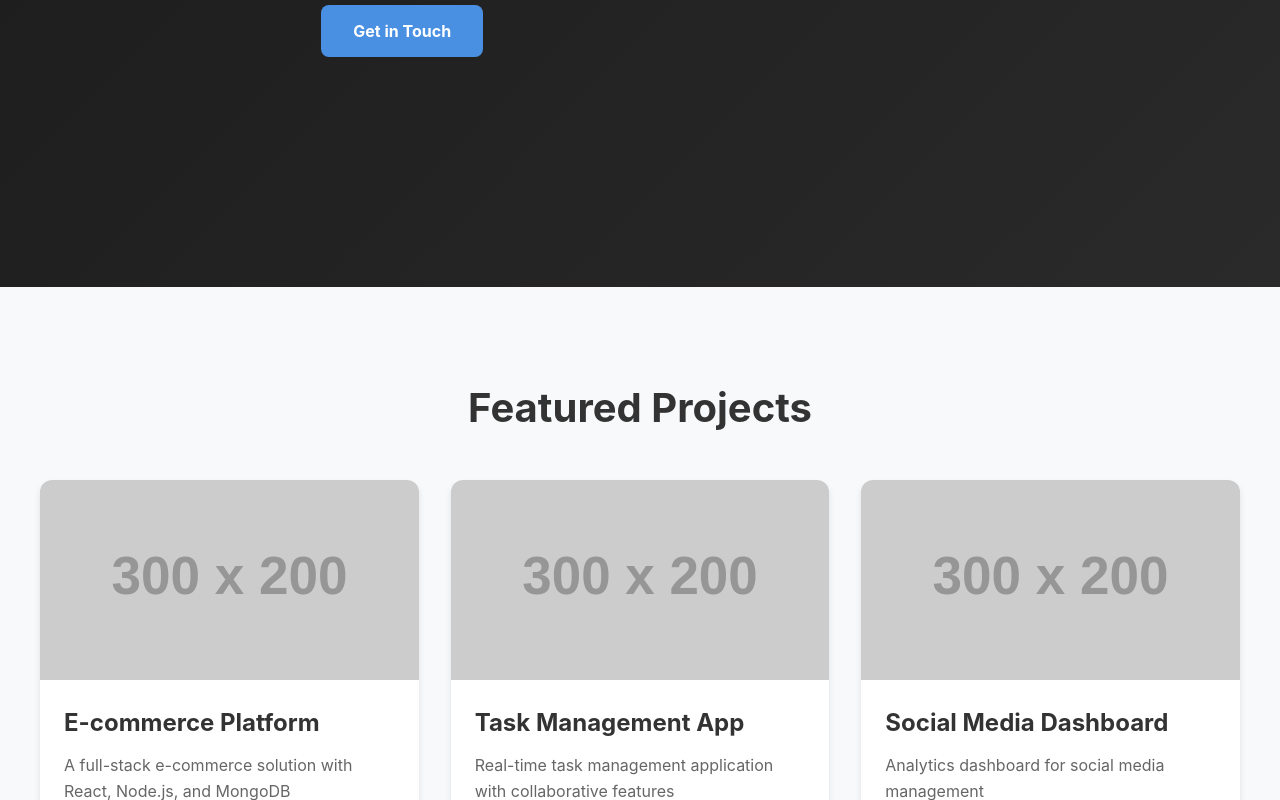
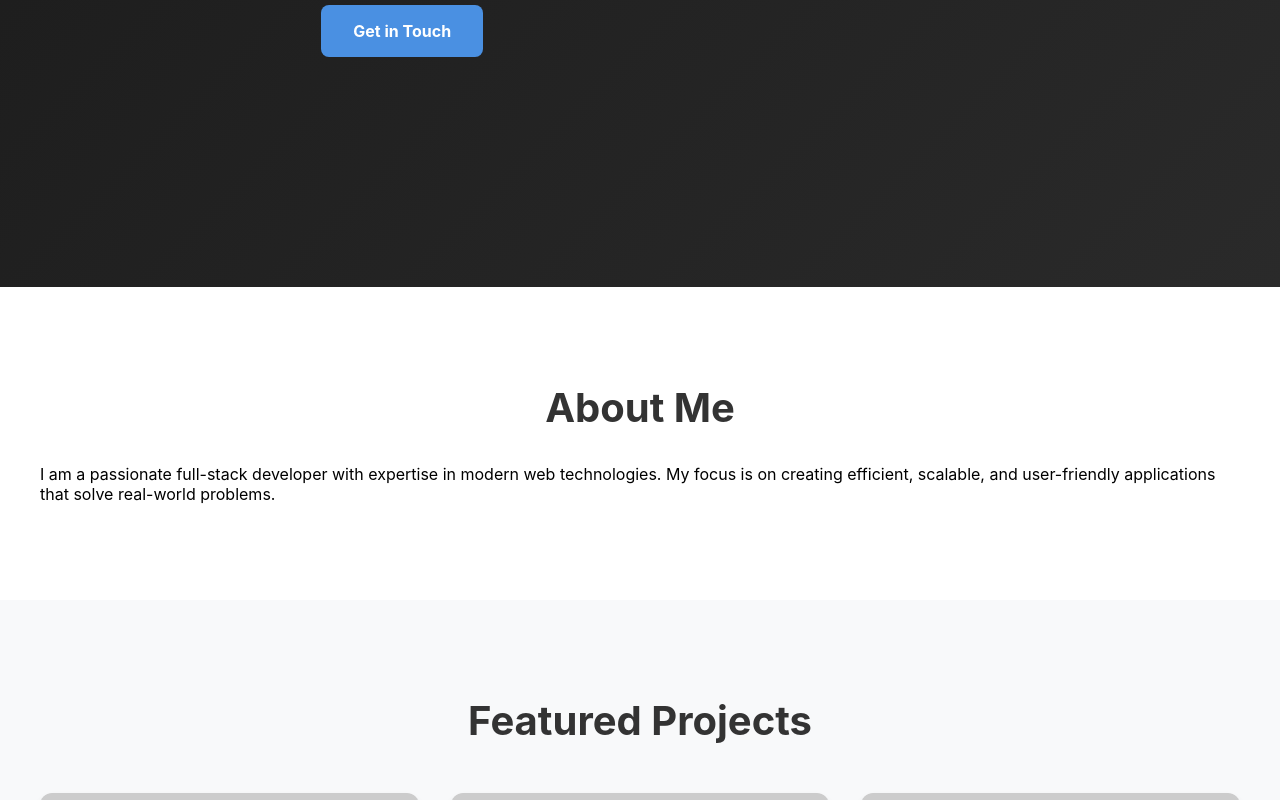
Before and after one commit to marcown10/testciao, a React (Vite) app: page / in a window 1280 px wide. Shown: the part 513-1313 px from the top of the page. Built offline with nearby package versions, Linux system fonts and the light colour scheme.

Commit message:
Auto-save: Update 11 files (03:28 PM)

```diff
--- a/src/App.jsx
+++ b/src/App.jsx
@@ -1,7 +1,7 @@
 import React from 'react'
-import styled from 'styled-components'
 import Navbar from './components/Navbar'
 import Hero from './components/Hero'
+import About from './components/About'
 import Projects from './components/Projects'
 import Contact from './components/Contact'
 
@@ -10,6 +10,7 @@ const App = () => {
     <>
       <Navbar />
       <Hero />
+      <About />
       <Projects />
       <Contact />
     </>
--- /dev/null
+++ b/src/components/About.jsx
@@ -0,0 +1,43 @@
+import styled from 'styled-components'
+
+const AboutSection = styled.section`
+  padding: 6rem 2rem;
+  background: #ffffff;
+`
+
+const Container = styled.div`
+  max-width: 1200px;
+  margin: 0 auto;
+`
+
+const Title = styled.h2`
+  font-size: 2.5rem;
+  margin-bottom: 2rem;
+  text-align: center;
+  color: #333;
+`
+
+const Content = styled.div`
+  display: grid;
+  grid-template-columns: repeat(auto-fit, minmax(300px, 1fr));
+  gap: 2rem;
+`
+
+const About = () => {
+  return (
+    <AboutSection id="about">
+      <Container>
+        <Title>About Me</Title>
+        <Content>
+          <p>
+            I am a passionate full-stack developer with expertise in modern web technologies.
+            My focus is on creating efficient, scalable, and user-friendly applications
+            that solve real-world problems.
+          </p>
+        </Content>
+      </Container>
+    </AboutSection>
+  )
+}
+
+export default About
```
